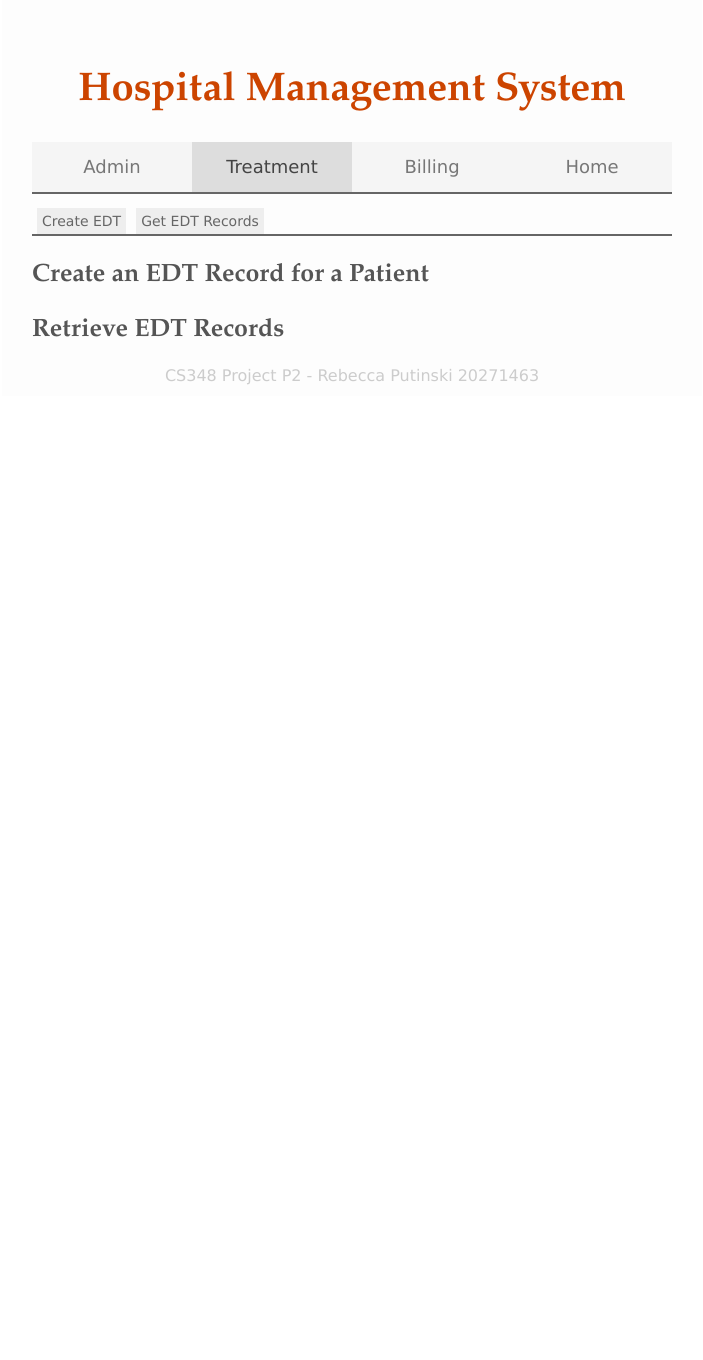
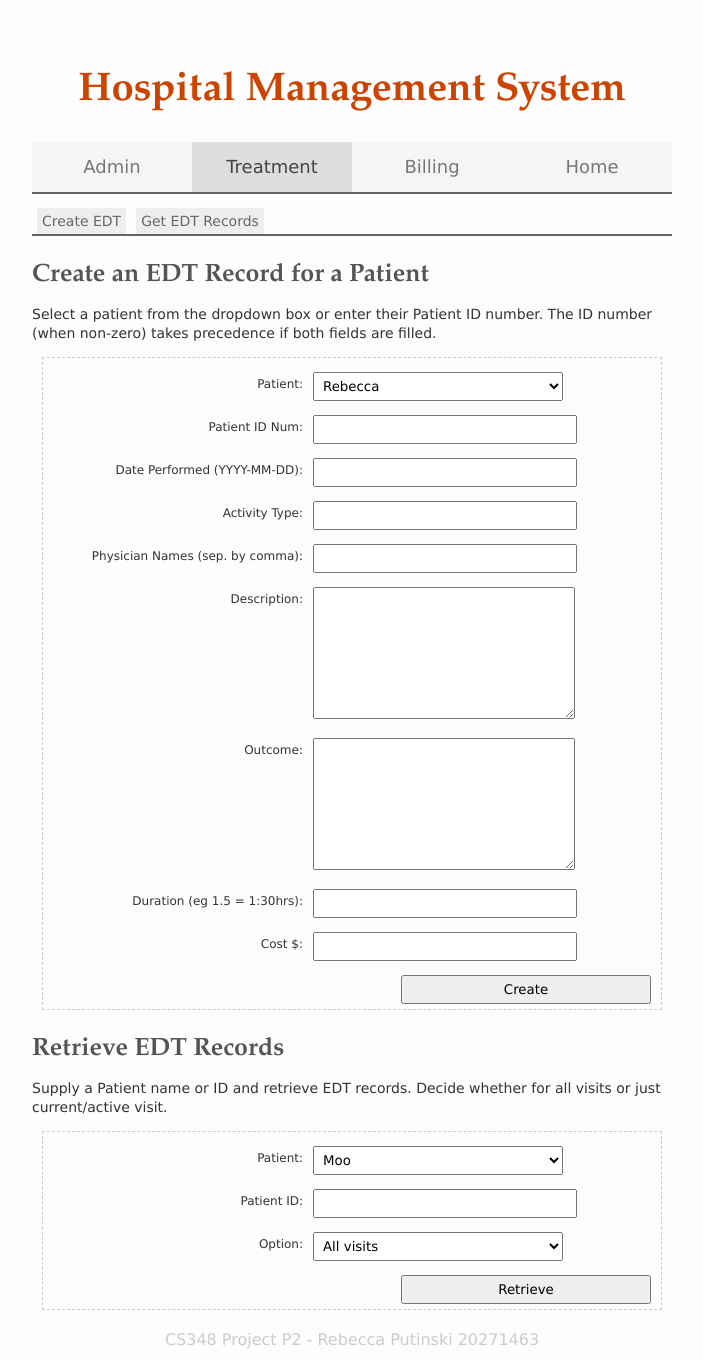
Before and after one commit to h4xnoodle/cs348, a PHP site: page /index.php?treatment in a window 1280 px wide. Shown: the whole page, without its empty margins (288-991 px from the left). Before the commit the page ends 385 px from the top, so only its background shows below. Run offline with PHP 8.4, Linux system fonts and the light colour scheme.

Commit message:
Lol I'm so awesome. Bedtime!

```diff
--- a/billing.class.php
+++ b/billing.class.php
@@ -3,7 +3,7 @@
 // Billing class
 // Allows creation, update, etc of billing accounts of patients
 
-//require_once('../database.class.php');
+require_once('database.class.php');
 
 class Billing {
 
--- /dev/null
+++ b/common.php
@@ -0,0 +1,54 @@
+<?php
+
+function buildMenu() {
+	$items = array(
+				'admin'=>'Admin',
+				'treatment'=>'Treatment',
+				'billing'=>'Billing',
+				''=>'Home');
+	foreach( $items as $k=>$v ) {
+		echo $_SERVER['QUERY_STRING'] == $k ? "<li class='current'>" : "<li>";
+		echo "<a href='index.php?".$k."'>".$v."</a></li>\n";
+	}
+}
+
+function buildForm( $args ) {
+	$form_action = array_shift($args);
+	$submit_text = array_shift($args);
+
+	echo "<form method='post' action='process.php'>";
+	echo "<input type='hidden' name='action' value='".$form_action."'>";
+
+	foreach( $args as $t=>$p ) {
+
+		// lol im so awesome
+		$type = substr($t,0,strlen($t)-1);
+
+		// Dropdown box
+		if( $type == "_dropdown" ) {
+
+			$label = array_shift($p);
+			$name = array_shift($p);
+			$options = array_shift($p);
+			echo "<p><label for='".$name."'>".$label."</label><select id='".$name."' name='".$name."'>";
+			foreach( $options as $k=>$v )
+				echo "<option value='".$k."'>".$v."</option>";
+			echo "</select>";
+
+		// Textarea
+		} elseif( $type == "_textbox" ) {
+
+			echo "<p><label for='".$p['name']."'>".$p['label']."</label>";
+			echo "<textarea id='".$p['name']."' name='".$p['name']."'></textarea>";
+
+		// Normal text fields
+		} else {
+
+			echo "<p><label for='".$t."'>".$p."</label><input type='text' id='".$t."' name='".$t."'></p>";
+
+		}
+	}
+
+	echo "<p style='text-align:right;margin:0;'><input type='submit' name='submit' value='".$submit_text."'></p>";
+	echo "</form>";
+}
--- a/index.php
+++ b/index.php
@@ -1,19 +1,6 @@
 <!-- Author: Rebecca Putinski 20271463 for CS348 -->
 
-<?php
-	function buildMenu() {
-		$items = array(
-					'admin'=>'Admin',
-					'treatment'=>'Treatment',
-					'billing'=>'Billing',
-					''=>'Home');
-		foreach( $items as $k=>$v ) {
-			echo $_SERVER['QUERY_STRING'] == $k ? "<li class='current'>" : "<li>";
-			echo "<a href='index.php?".$k."'>".$v."</a></li>\n";
-		}
-	}
-?>
-
+<?php include('common.php'); ?>
 <!DOCTYPE html>
 <html>
 <head>
@@ -65,9 +52,41 @@
 
 		<a name="newEDT"></a>
 		<h2>Create an EDT Record for a Patient</h2>
+		<p>Select a patient from the dropdown box or enter their Patient ID number. The ID number (when non-zero) takes precedence if both fields are filled.</p>
+		<?php
+			$form = array(
+				'form_action'=>"newEDT",
+				'submit_text'=>"Create",
+				'_dropdown1'=>array('label'=>"Patient",'name'=>'pid_name',
+									array(
+									'1'=>'Rebecca',
+									'2'=>'Someone Else'
+									)),
+				'pid_num'=>'Patient ID Num',
+				'dateperf'=>"Date Performed (YYYY-MM-DD)",
+				'activitytype'=>"Activity Type",
+				'enames'=>"Physician Names (sep. by comma)",
+				'_textbox1'=>array('label'=>"Description",'name'=>"description"),
+				'_textbox2'=>array('label'=>"Outcome",'name'=>"outcome"),
+				'duration'=>"Duration (eg 1.5 = 1:30hrs)",
+				'cost'=>"Cost $"
+				);
+			buildForm( $form );
+		?>
 
 		<a name="getEDT"></a>
 		<h2>Retrieve EDT Records</h2>
+		<p>Supply a Patient name or ID and retrieve EDT records. Decide whether for all visits or just current/active visit.</p>
+		<?php
+			$form = array(
+				'form_action'=>"getEDT",
+				'submit_text'=>"Retrieve",
+				'_dropdown1'=>array('label'=>"Patient",'name'=>'pid_name',array('1'=>"Moo",'2'=>"COWS")),
+				'pid_num'=>"Patient ID",
+				'_dropdown2'=>array('label'=>"Option",'name'=>"option",array('all'=>"All visits",'current'=>"Current Visit"))
+				);
+			buildForm( $form );
+		?>
 
 	<?php break; case 'billing': ?>
 
--- a/style.css
+++ b/style.css
@@ -86,6 +86,33 @@ div#body {
 			background-color:#eee;
 		}
 
+	div#body form {
+		border:1px dashed #ccc;
+		margin:10px;
+		padding:0 10px 5px 10px;
+	}
+	div#body form label {
+		float:left;
+		font-size:12px;
+		min-width:250px;
+		text-align:right;
+		margin:3px 10px 0 0;
+	}
+	div#body form label:after {
+		content:":";
+	}
+	div#body form input,
+	div#body form select,
+	div#body form textarea{
+		min-width:250px;
+		margin:0 0 0 0px;
+		padding:5px;
+		font-family:Verdana, sans-serif;
+	}
+	div#body form textarea {
+		min-height:120px;
+	}
+
 div#footer {
 	font-family:Verdana,sans-serif;
 	font-size:16px;
--- a/treatment.class.php
+++ b/treatment.class.php
@@ -3,7 +3,7 @@
 // Treatment class
 // Creation of EDT records
 
-//require_once('../database.class.php');
+require_once('database.class.php');
 
 class Treatment {
 
```
Also changed, not shown: admin.class.php (+17 -3 lines), database.class.php (+4 -7 lines), process.php (added, +23 -0 lines).
